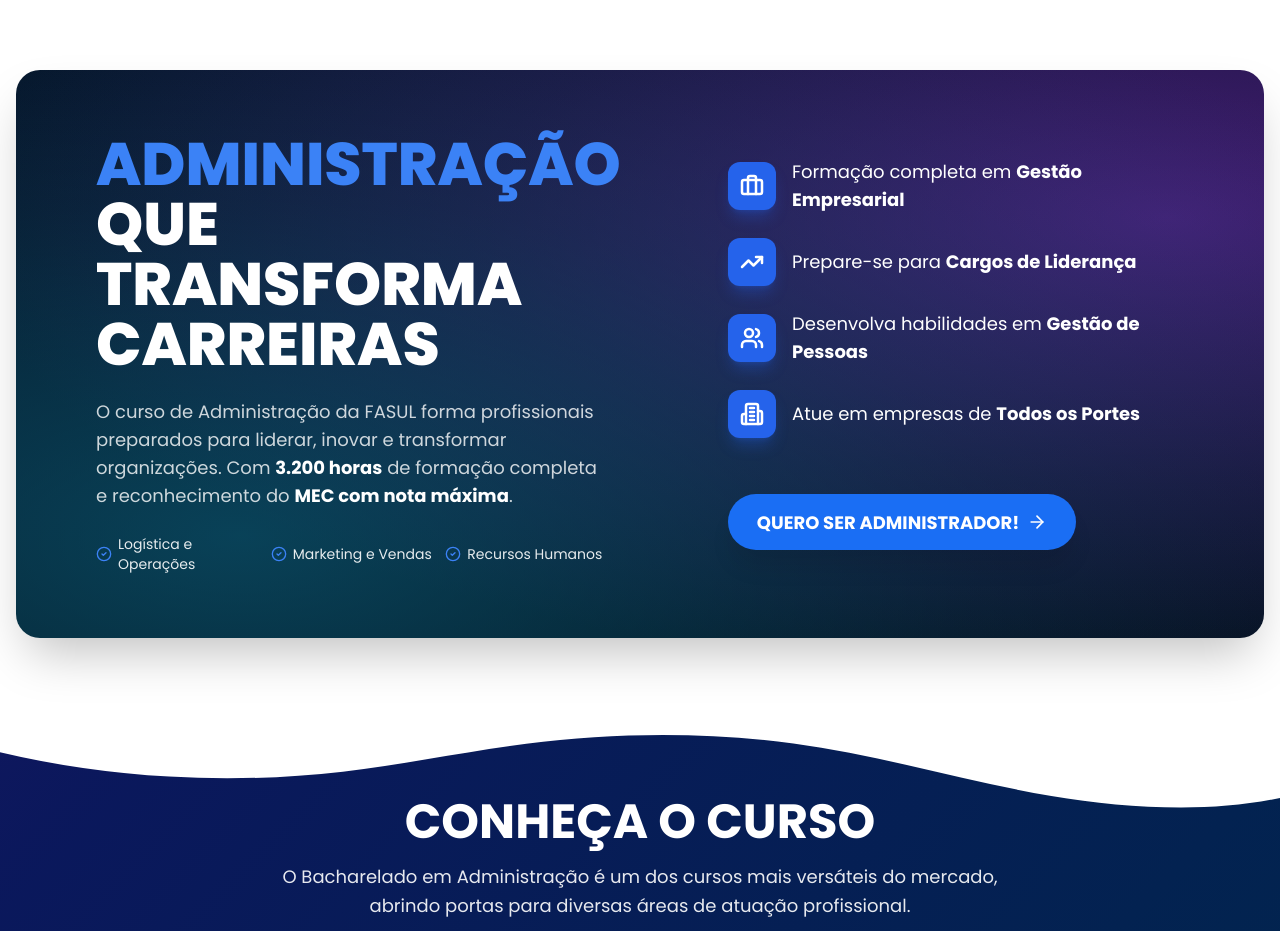
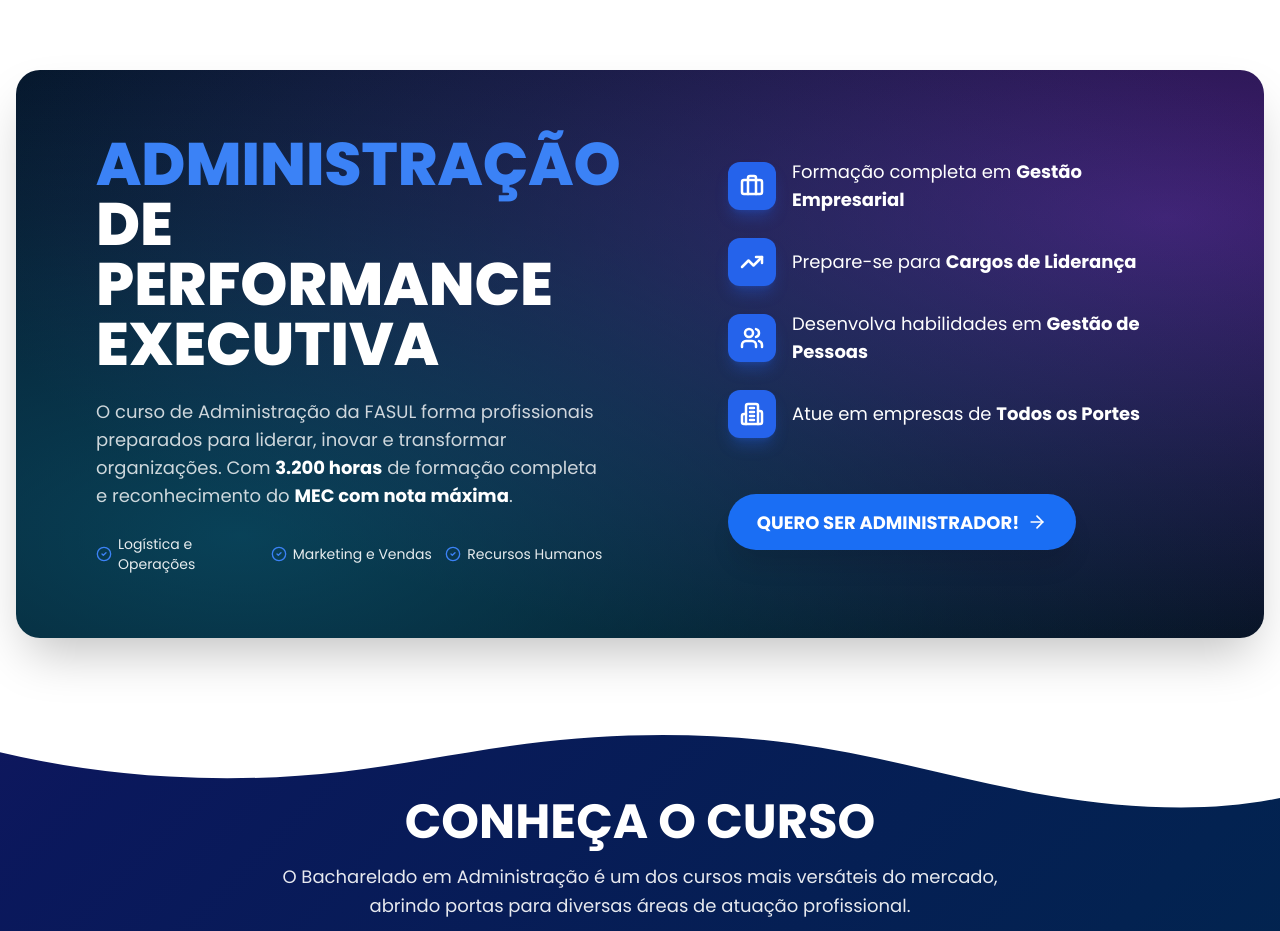
Before and after one commit to juanmkt-web/graduacaocienciascontabeis.com.br, a React (Vite) app: page / in a window 1280 px wide. Shown: the part 820-1751 px from the top of the page. Built offline with nearby package versions, Linux system fonts and the light colour scheme; the HTML template or start-up script is replaced by a standard one.

Commit message:
Code edited in Lovable Code Editor
Edited UI in Lovable

```diff
--- a/src/components/Benefits.tsx
+++ b/src/components/Benefits.tsx
@@ -34,10 +34,10 @@ const Benefits = () => {
             <div className="benefits-grid">
               {/* Left side - Main Title */}
               <div className="animate-fade-in text-center md:text-left">
-              <h2 className="text-xl md:text-4xl lg:text-5xl xl:text-6xl font-extrabold text-white mb-2 md:mb-6 leading-tight">
+                <h2 className="text-xl md:text-4xl lg:text-5xl xl:text-6xl font-extrabold text-white mb-2 md:mb-6 leading-tight">
                   <span className="text-blue-500"> ADMINISTRAÇÃO </span>
                   <br />
-                  QUE TRANSFORMA CARREIRAS
+                  DE PERFORMANCE EXECUTIVA
                 </h2>
                 <p className="text-xs md:text-lg text-white/80 leading-relaxed mb-4 md:mb-6">
                   O curso de Administração da FASUL forma profissionais preparados para liderar, inovar e transformar
```
